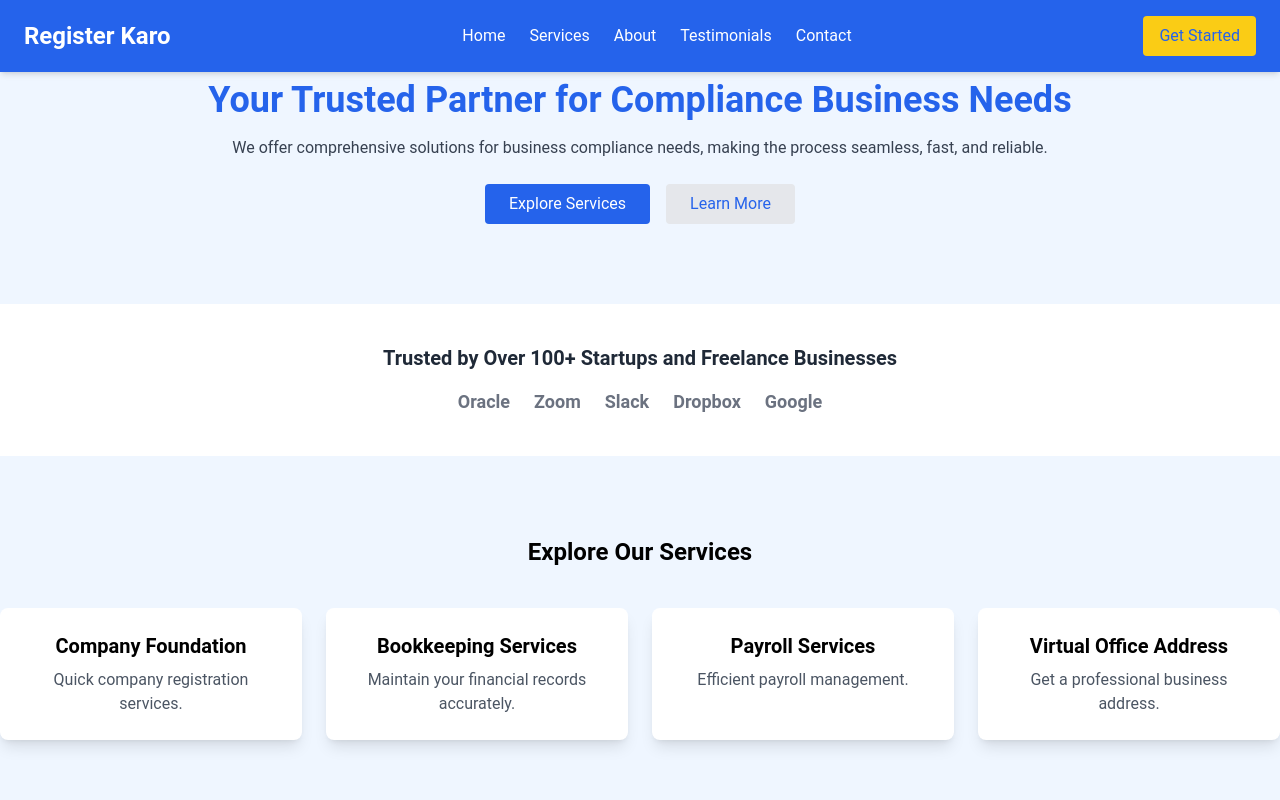
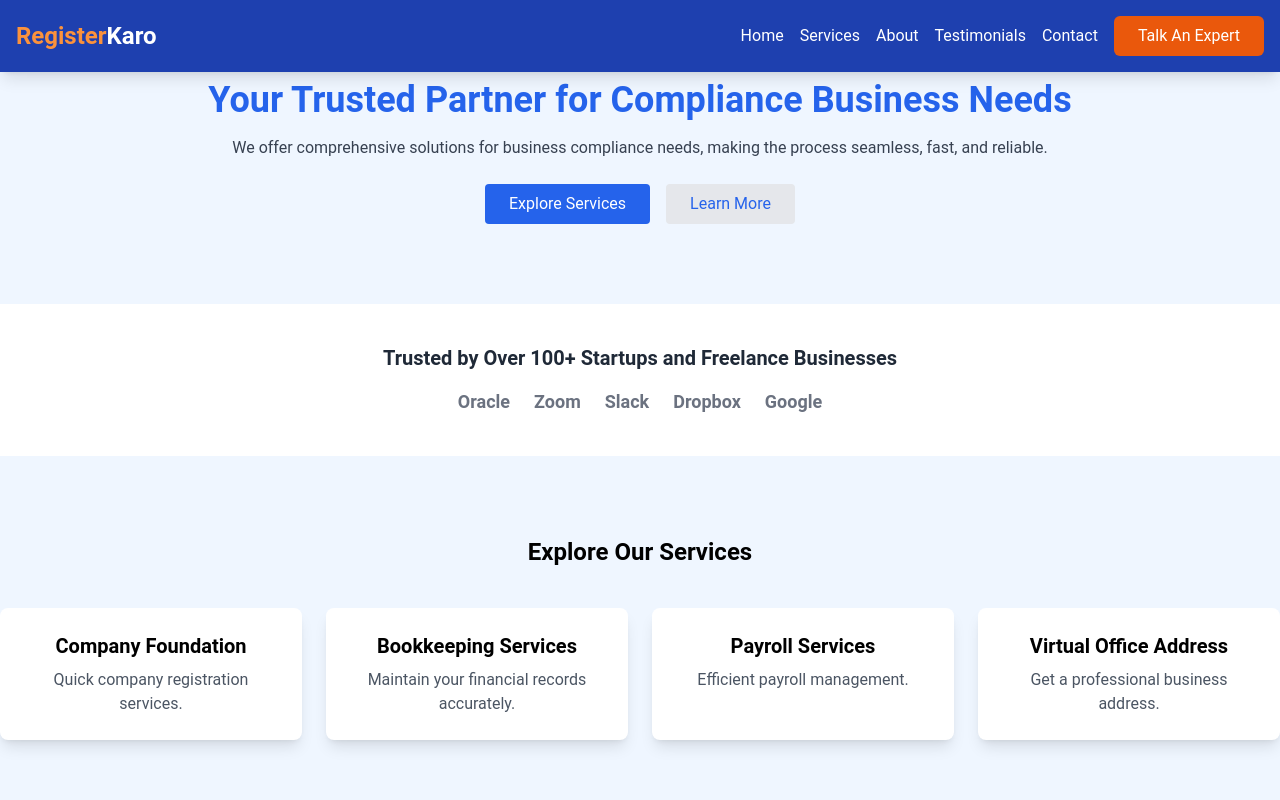
Before and after one commit to Pavan9567/Frontend-Home-Page, a React (Create React App) app: page / in a window 1280 px wide. Shown: the top 800 px of the page. Built offline with nearby package versions, Linux system fonts and the light colour scheme.

Commit message:
Home Page

```diff
--- a/src/components/Header.js
+++ b/src/components/Header.js
@@ -1,24 +1,45 @@
-import React from "react";
+import React, { useState } from "react";
 import { Link } from "react-router-dom";
 
-const Header = () => {
+const NavigationBar = () => {
+  const [isMenuOpen, setIsMenuOpen] = useState(false);
+
   return (
-    <header className="bg-blue-600 text-white fixed w-full shadow-md z-50">
-      <div className="container mx-auto flex justify-between items-center py-4 px-6">
-        <h1 className="text-2xl font-bold">Register Karo</h1>
-        <nav className="hidden md:flex space-x-6">
-          <Link to="/" className="hover:text-yellow-300">Home</Link>
-          <a href="#services" className="hover:text-yellow-300">Services</a>
-          <a href="#about" className="hover:text-yellow-300">About</a>
-          <a href="#testimonials" className="hover:text-yellow-300">Testimonials</a>
-          <a href="#contact" className="hover:text-yellow-300">Contact</a>
+    <header className="bg-blue-800 text-white shadow-lg fixed top-0 w-full z-50">
+      <div className="container mx-auto px-4 py-4 flex items-center justify-between">
+        <Link to="/" className="text-2xl font-bold">
+          <span className="text-orange-400">Register</span>Karo
+        </Link>
+        <button className="block md:hidden focus:outline-none" onClick={() => setIsMenuOpen(!isMenuOpen)}>
+          <svg xmlns="http://www.w3.org/2000/svg" className="h-6 w-6" fill="none" viewBox="0 0 24 24" stroke="currentColor">
+            <path strokeLinecap="round" strokeLinejoin="round" strokeWidth="2" d="M4 6h16M4 12h16m-7 6h7"/>
+          </svg>
+        </button>
+        <nav className={`${isMenuOpen ? "block" : "hidden"} md:block absolute md:relative bg-blue-800 w-full md:w-auto top-full left-0 md:top-auto md:left-auto`}>
+          <ul className="flex flex-col md:flex-row gap-4 p-4 md:p-0 items-center">
+            <li>
+              <Link to="/" className="hover:text-orange-400">Home</Link>
+            </li>
+            <li>
+                <a href="#services" className="hover:text-yellow-300">Services</a>
+            </li>
+            <li>
+                <a href="#about" className="hover:text-yellow-300">About</a>
+            </li>
+            <li>
+                <a href="#testimonials" className="hover:text-yellow-300">Testimonials</a>
+            </li>
+            <li>
+                <a href="#contact" className="hover:text-yellow-300">Contact</a>
+            </li>
+            <li>
+                <button className="bg-orange-600 text-white py-2 px-6 rounded-md hover:bg-gray-700">Talk An Expert</button>
+            </li>
+          </ul>
         </nav>
-        <button className="bg-yellow-400 text-blue-600 py-2 px-4 rounded hover:bg-yellow-300">
-          Get Started
-        </button>
       </div>
     </header>
   );
 };
 
-export default Header;
+export default NavigationBar;
--- a/src/components/Hero.js
+++ b/src/components/Hero.js
@@ -3,7 +3,7 @@ import React from "react";
 const Hero = () => {
   return (
     <section id="hero" className="bg-blue-50 py-20">
-      <div className="container mx-auto text-center">
+      <div className="container mx-auto text-center items-center">
         <h2 className="text-4xl font-bold text-blue-600 mb-4">
           Your Trusted Partner for Compliance Business Needs
         </h2>
```
